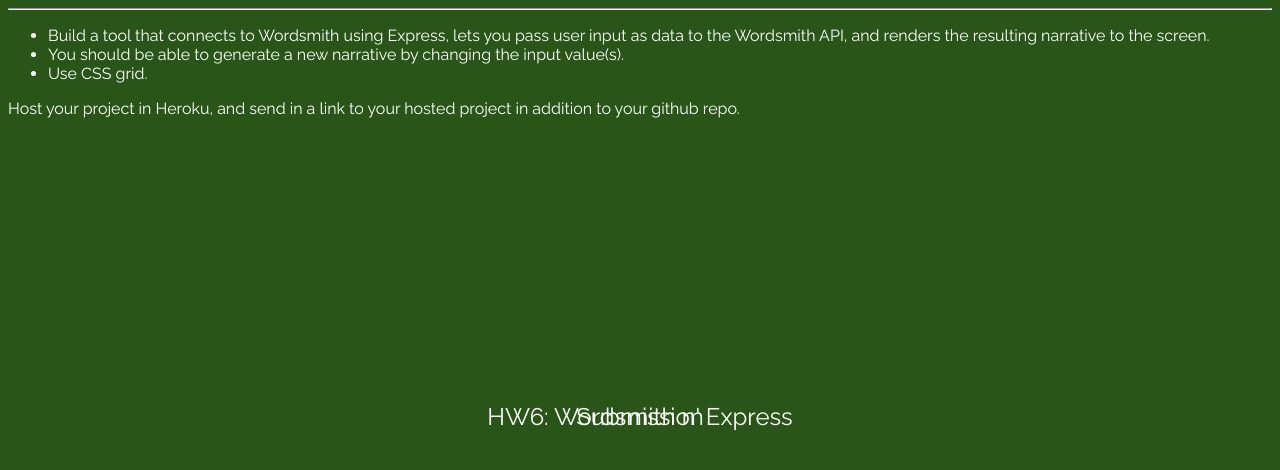
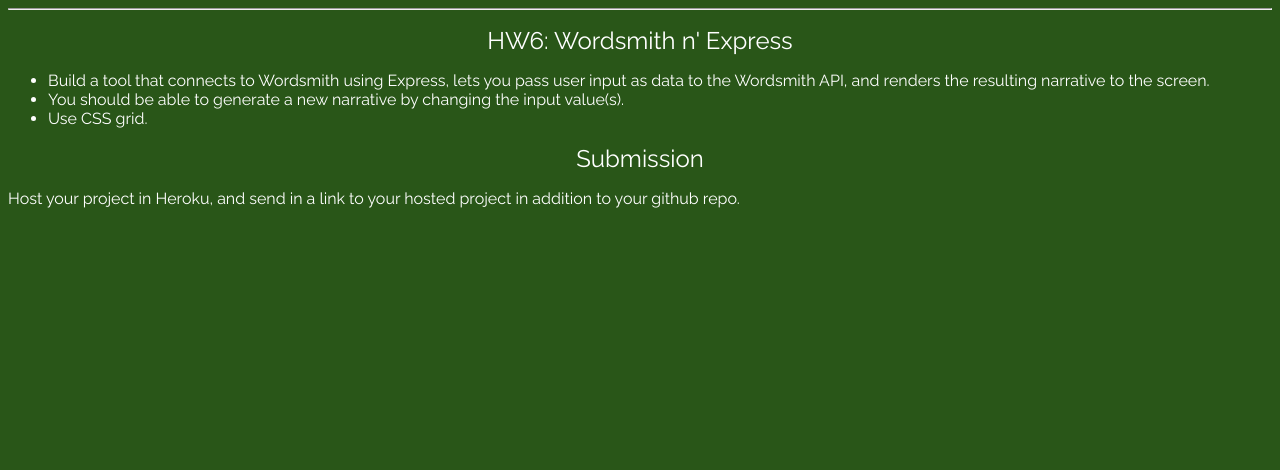
Before and after one commit to fatcatt316/homework6, a website built with webpack: page app/index.html in a window 1280 px wide. Built offline with nearby package versions, Linux system fonts and the light colour scheme.

Commit message:
Fixing CSS

```diff
--- a/app/src/styles/base.scss
+++ b/app/src/styles/base.scss
@@ -4,17 +4,7 @@
   font-family: 'Raleway', 'Helvetica Neue', 'Helvetica', sans-serif;
 }
 
-// #root {
-//   position: absolute;
-//   width: 100%;
-//   height: 100%;
-// }
-
 h1 {
-  position: absolute;
-  top: 50%;
-  left: 50%;
-  transform: translate(-50%, -50%);
   text-align: center;
   font-weight: 200;
   font-size: 1.5rem;
```
